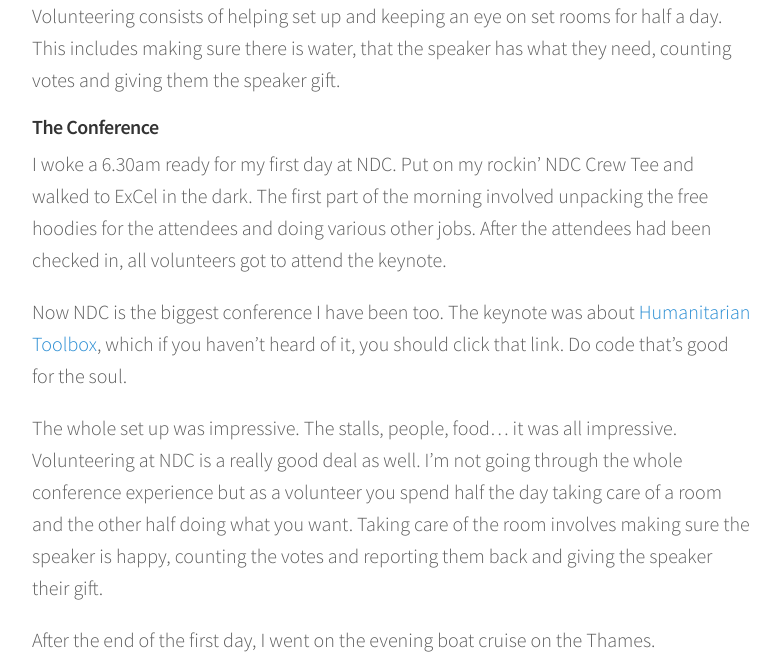
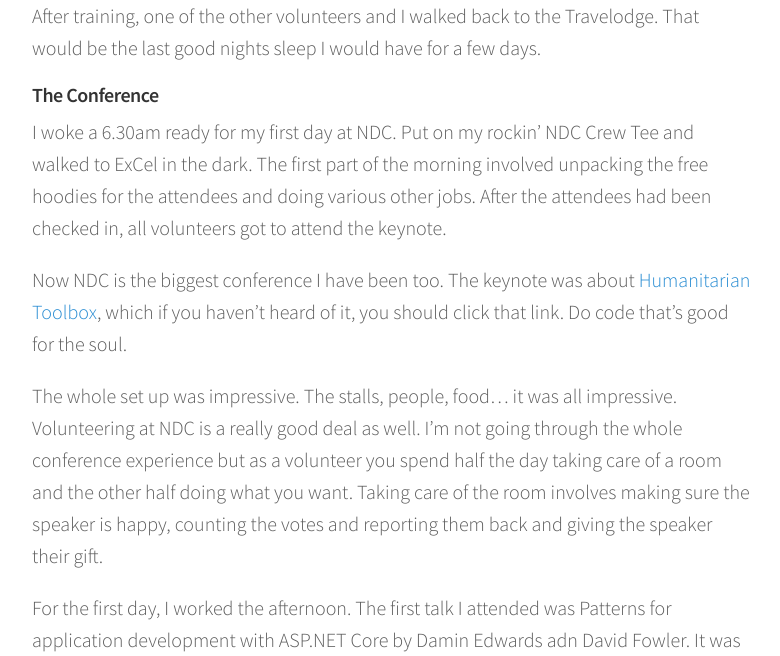
Before and after one commit to wordshaker/jesswhite_4, a Jekyll site: the page built from _posts/2017-01-29-ndclondon-post.md, in a window 1280 px wide and 1400 px high, scrolled down 867 px, cut to the strip 257-913 px from the top of the window. Shown: the whole strip, without its empty margins (248-1028 px from the left). Built offline with Jekyll 4.4.1, drawn with Linux system fonts in a browser that asks for light colours; nearby versions of some CDN libraries; some of the changed text lies outside the part shown.

Commit message:
Edit b;og post

```diff
--- a/_posts/2017-01-29-ndclondon-post.md
+++ b/_posts/2017-01-29-ndclondon-post.md
@@ -19,7 +19,7 @@
 
 ![NDC Tee](http://i64.tinypic.com/2cnfbpv.jpg "NDC Tee")
 
-Volunteering consists of helping set up and keeping an eye on set rooms for half a day. This includes making sure there is water, that the speaker has what they need, counting votes and giving them the speaker gift.
+After training, one of the other volunteers and I walked back to the Travelodge. That would be the last good nights sleep I would have for a few days.
 
 ##### The Conference
 
@@ -29,6 +29,10 @@
 
 The whole set up was impressive. The stalls, people, food... it was all impressive. Volunteering at NDC is a really good deal as well. I'm not going through the whole conference experience but as a volunteer you spend half the day taking care of a room and the other half doing what you want. Taking care of the room involves making sure the speaker is happy, counting the votes and reporting them back and giving the speaker their gift.
 
+For the first day, I worked the afternoon. The first talk I attended was Patterns for application development with ASP.NET Core by Damin Edwards adn David Fowler. It was a great first talk to attend. They were enthusiastic, really knew their topic and note only did I learn a lot but I was buzzig with excitement afterwards. Teh day continued in the same vein. I watched Scott Allen's talk on ASP.NET Core and then my first shift started. The first room I had to look after was room 5, and as such the first speaker I kept an eye out for was Mathew McLoughlin. Being nervous, I arrived a bit early but that was fine because it meant I got to talk to him a bit. This not only calmed my nerves about the volunteer work, but he told me a a lot about how he got into speaking.
+
+Another great thing about volunteering is that you end up seeing talks you might not otherwise have seen. I saw some great talks. That afternoon alone I heard more about data and Docker, caching, and about process involved in delivering projects.
+
 After the end of the first day, I went on the evening boat cruise on the Thames.
 
 ![Boat Trip](http://i66.tinypic.com/2libxc1.jpg)
@@ -37,7 +41,7 @@
 
 Joking aside, I got to have a laugh with the volunteers, talked to some developers from Tombola about their stack, their experiences and the conference and have a casual drink with some of the speakers as well.
 
-It was surreal, and for my first big conference alone, it was teh perfect first night. Turned out everybody else was just another person wanting to learn, have a great time and have a bit too much to drink. Also, it was a boat on the Thames! It was beautiful (and cold).
+For my first big conference alone, it was the perfect first night. Turned out everybody else was just another person wanting to learn, have a great time and have a bit too much to drink. Also, it was a boat on the Thames! It was beautiful (and cold).
 
 After and eventful night, I was up again at 7am for another morning of volunteering at the conference. Did I mention I really, really love NDC? The range of talks, the people; it is all done right. I tried to do a mix of topics I would use at work and topics I had had no exposure to before. This has led to a strong interest in functional programming - we'll see where that leads.
 
```
